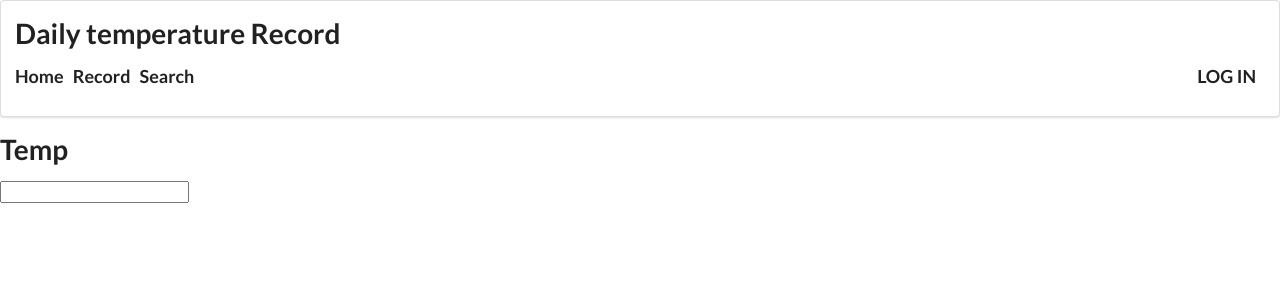
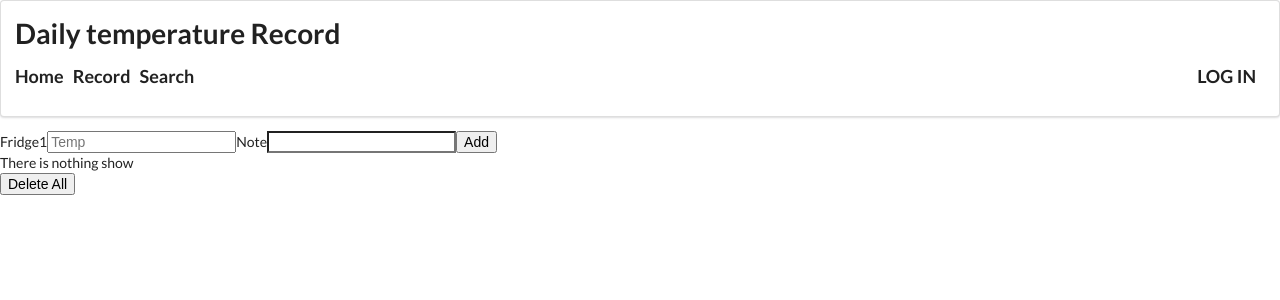
Before and after one commit to kokoaono/mpi-temp, a React (Create React App) app: page /temp in a window 1280 px wide. Shown: the top 300 px of the page. Built offline with nearby package versions, Linux system fonts and the light colour scheme.

Commit message:
bloody hell

```diff
--- a/src/components/FridgeTemp.js
+++ b/src/components/FridgeTemp.js
@@ -1,135 +1,87 @@
-import React, { useState } from "react";
+import React, { useState, useEffect } from "react";
+import { View } from './View';
+
+// getting values of LS
+const getData = () => {
+  const data = localStorage.getItem('fridges');
+  if (data) {
+    return JSON.parse(data);
+  } else {
+    return []
+  }
+};
 
 const FridgeTemp = () => {
-  const [fridges, setFridges] = useState(
-    [
-      {
-        id: 1,
-        name: "fridge1",
-        fridgeTemp: []
-      },
-      {
-        id: 2,
-        name: 'fridge2',
-        fridgeTemp: []
-      },
-      {
-        id: 3,
-        name: 'fridge3',
-        fridgeTemp: []
+  //main array of object state
+  const [fridges, setFridges] = useState(getData());
 
-      },
-      {
-        id: 4,
-        name: 'fridge4',
-        fridgeTemp: []
-      },
-      {
-        id: 5,
-        freezerTemp: []
-      }
-    ]);
-  localStorage.setItem('fridge', JSON.stringify(fridges))
+  //input field states
+  const [fridgeTemp, setFridgeTemp] = useState('');
+  const [date, setDate] = useState(new Date());
+  const [note, setNote] = useState('');
 
-  // const handleClick = (e) => {
-  //   e.preventDefault();
-  //   setFridges(prevState => {
-  //     return { ...prevState, fridges }
-  //   })
-  //   console.log('c');
-  // }
+  //form submit event
+  const handleAddFridges = e => {
+    e.preventDefault();
+
+    // create an object
+    let fridge = {
+      fridgeTemp,
+      date,
+      note,
+    }
+    setFridges([...fridges, fridge]);
+    setFridgeTemp('');
+    setNote('');
+    setDate(new Date());
+  }
+
+  //delete individual temp by its temp FOR NOW
+  const deleteFridge = (fridgeTemp) => {
+    const filteredFridges = fridges.filter((element, index) => {
+      return element.fridgeTemp !== fridgeTemp
+    })
+    setFridges(filteredFridges)
+  };
+
+  // saving data to LS
+  useEffect(() => {
+    localStorage.setItem('fridges', JSON.stringify(fridges))
+  }, [fridges])
+
 
   return (
     <div>
-      <h1>Temp</h1>
-      <form>
+      <form onSubmit={handleAddFridges}>
+        <label>Fridge1</label>
         <input
-          type="number"
-          value={fridges.temp}
-          onChange={e => setFridges(e.target.value)}
+          placeholder="Temp"
+          type='number'
+          value={fridgeTemp}
+          onChange={e => setFridgeTemp(e.target.value)}
         >
         </input>
-        {/* <button type="submit" value="submit" onClick={handleClick}>save</button> */}
+        <label>Note</label>
+        <input
+          type="text"
+          value={note}
+          onChange={e => setNote(e.target.value)}
+        >
+        </input>
+        <button type="submit">
+          Add
+        </button>
       </form>
+      <div>
+        {fridges.length > 0 &&
+          <View fridges={fridges} deleteFridge={deleteFridge} />
+        }
+        {fridges.length < 1 && <p>There is nothing show</p>}
+      </div>
+      <button onClick={() => setFridges([])}>Delete All</button>
     </div>
   )
 };
 
 
-// const fridge = [
-//   {
-//     id: 1,
-//     name: "Fridge1",
-//     temp: "",
-
-//   },
-//   {
-//     id: 2,
-//     name: "Fridge2",
-//     temp: ""
-//   }
-// ];
-
-// localStorage.setItem("fridge", JSON.stringify(fridge))
-// const stringData = localStorage.getItem("fridge")
-// const result = JSON.parse(stringData)
-// console.log(result);
-
-// localStorage.getItem('fridge', JSON.parse(fridge))
-
-
-// const FridgeTemp = () => {
-//   const [fridgeArray, setFridgeArray] = useState([
-//     {
-//       id: 1,
-//       name: "Fridge1",
-//       temp: "",
-//       note: ""
-//     },
-//     {
-//       id: 2,
-//       name: "Fridge2",
-//       temp: "",
-//       note: ""
-//     }], () => {
-//       const localData = localStorage.getItem("fridgeArray");
-//       return localData ? JSON.parse(localData) : []
-//     })
-//   useEffect(() => {
-//     localStorage.setItem('fridgeArray', JSON.stringify(fridgeArray))
-//   }, [fridgeArray])
-
-
-//   // const handleSubmit = (e) => {
-//   //   e.preventDefault();
-//   //   localStorage.setItem('fridges', JSON.stringify(fridgeArray))
-//   //   const result = fridgeArray.push(fridgeArray)
-//   //   console.log(result);
-//   // };
-
-//   return (
-//     <form>
-//       <input
-//         placeholder="name"
-//         name="name"
-//         type="text"
-//         value={fridgeArray.name}
-//         onChange={e => setFridgeArray({ ...fridgeArray, [e.target.name]: e.target.value })}
-//       />
-//       <input
-//         type="number"
-//         value={fridgeArray.temp}
-//         onChange={e => setFridgeArray({ ...fridgeArray, [e.target.temp]: e.target.value })}
-//       />
-//       <input value={fridgeArray.note} type="text" onChange={e => setFridgeArray({ ...fridgeArray, [e.target.note]: e.target.value })} />
-//       <h2>Fridge name is - {fridgeArray.name}</h2>
-//       <h2>Fridge temp is - {fridgeArray.temp}</h2>
-//       <h2>note is - {fridgeArray.note}</h2>
-//       <button >SAVE</button>
-
-//     </form>
-
-//   )
-// };
-
 export default FridgeTemp;
--- /dev/null
+++ b/src/components/View.js
@@ -0,0 +1,11 @@
+import React from 'react';
+
+export const View = ({ fridges, deleteFridge, }) => {
+  return fridges.map(fridge => (
+    <ul key={fridge.id}>
+      <li>{fridge.fridgeTemp}</li>
+      <li>{fridge.note}</li>
+      <button className='delete-btn' onClick={() => deleteFridge(fridge.fridgeTemp)}>delete</button>
+    </ul>
+  ))
+};
--- a/src/components/tempForms/FoodTempForm.js
+++ b/src/components/tempForms/FoodTempForm.js
@@ -4,7 +4,7 @@ import "react-datepicker/dist/react-datepicker.css"
 
 const FoodTempForm = () => {
   const [startDate, setStartDate] = useState(new Date());
-  const [foodTemp, setFoodTemp] = useState();
+  const [foodTemp, setFoodTemp] = useState('');
 
   const handleChange = (e) => {
     e.preventDefault();
@@ -23,7 +23,7 @@ const FoodTempForm = () => {
           <option value="Lamb">Lamb</option>
           <option value="Pork">Pork</option>
         </select>
-        <lable>test</lable>
+        <label>Food Temp</label>
         <input
           type="number"
           value={foodTemp}
@@ -37,7 +37,7 @@ const FoodTempForm = () => {
         selected={startDate}
         onChange={(date) => setStartDate(date)}
       />
-    </div>
+    </div >
   )
 };
 
```
